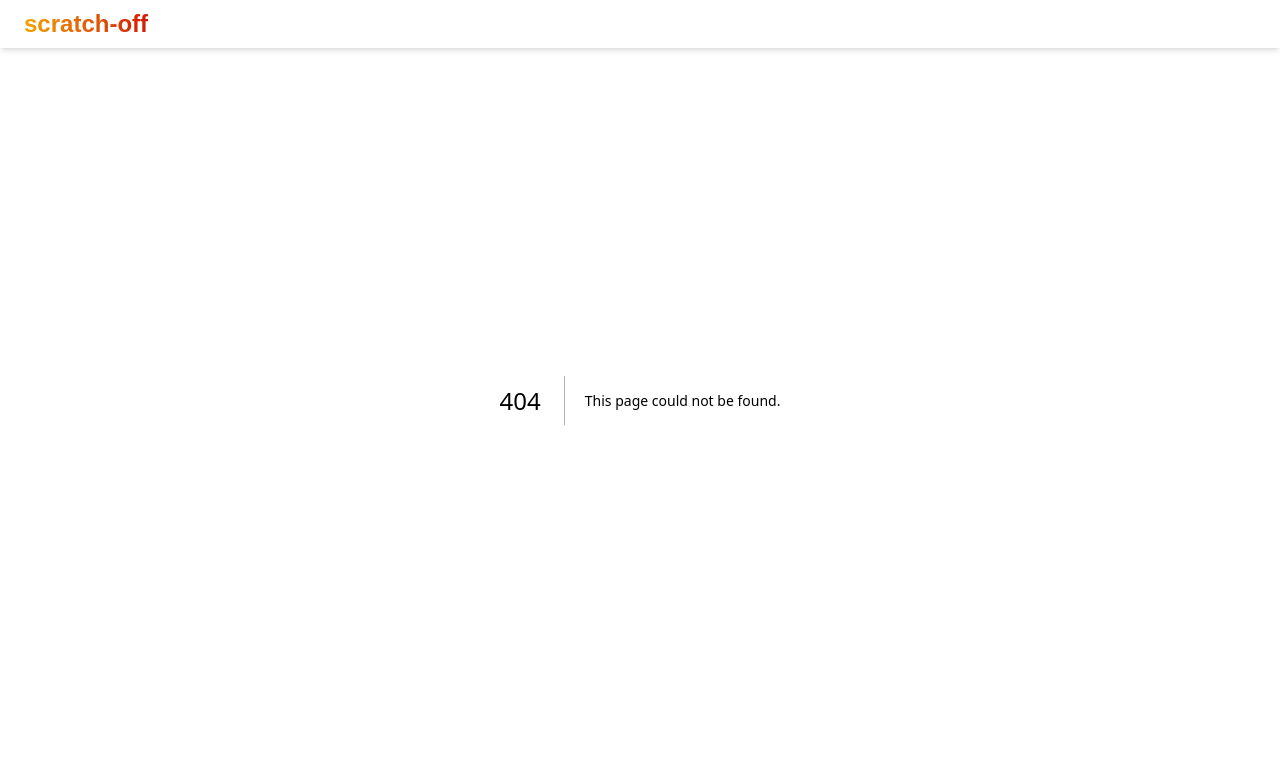
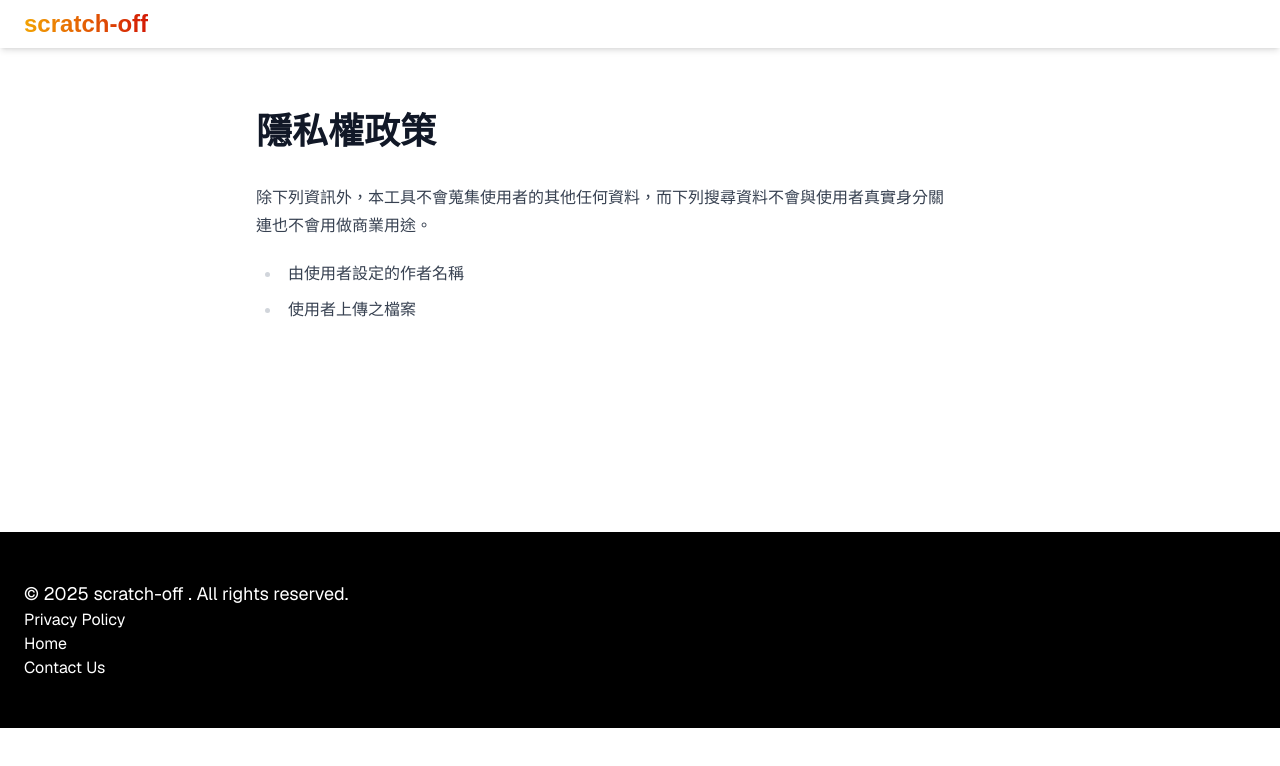
Before and after one commit to jx06T/scratch-off, a Next.js app: page /privacy in a window 1280 px wide. Before the commit this address had no page. Shown: the top 766 px of the page. Built offline with nearby package versions, Linux system fonts and the light colour scheme.

Commit message:
側邊半透明

```diff
--- a/src/app/design/[id]/page.tsx
+++ b/src/app/design/[id]/page.tsx
@@ -4,7 +4,7 @@ import FooterG from "@/components/FooterG";
 
 export default function DesignHome() {
   const params = useParams(); // 取得動態參數
-  const userId = params.id; // `id` 對應 URL 的參數
+  const userId = params ? params.id : ""; // `id` 對應 URL 的參數
 
   return (
     <div className="font-[family-name:var(--font-geist-sans)]">
@@ -19,7 +19,7 @@ export default function DesignHome() {
           </ul>
         </div>
       </main>
-     <FooterG/>
+      <FooterG />
     </div>
   );
 }
--- a/src/app/design/page.tsx
+++ b/src/app/design/page.tsx
@@ -6,11 +6,11 @@ import Image from "next/image";
 export default function DesignHome() {
   return (
     <div className="font-[family-name:var(--font-geist-sans)]">
-      <main className="w-full min-h-screen mt-20 px-[4%] sm:px-[min(2rem,8%)]">
-        <div className=" fixed w-48 h-full pointer-events-none z-10">
+      <main className="w-full min-h-screen mt-20">
+        <div className="fixed w-48 -mt-20 pointer-events-none z-20 h-screen ">
           <StepsSidebar />
         </div>
-        <div className=" md:ml-48 z-10">
+        <div className=" md:ml-48 z-10 px-[4%] sm:px-[min(2rem,8%)]">
           <div className=" prose mx-auto w-full">
             <div className="scroll-mt-20 min-h-96" id="upload-image">
               <h2>圖片上傳區</h2>
@@ -55,6 +55,21 @@ export default function DesignHome() {
             </div>
             <div className="scroll-mt-20 min-h-96" id="game">
               <h2>遊戲選擇區</h2>
+              <div className="w-full rounded-md" >
+                <Image
+                  className="rounded-md object-contain !static "
+                  layout="fill"
+                  priority
+                  src={`https://picsum.photos/seed/picsum5544/900/600`}
+                  alt="佔位圖片"
+                />
+              </div>
+              <div className="mb-20 flex flex-col md:flex-row items-start space-x-0 md:space-x-4 space-y-4 md:space-y-0 mt-8 px-4">
+                <button className={` pointer-events-auto duration-500 transition-all  text-left block py-2 px-6 ml-0 border-red-500 border-2 rounded-full bg-red-100`}>N 個相同數字</button>
+                <button className={` pointer-events-auto duration-500 transition-all  text-left block py-2 px-6 ml-0 border-red-500 border-2 rounded-full bg-red-100`}>N 個相同圖案</button>
+                <button className={` pointer-events-auto duration-500 transition-all  text-left block py-2 px-6 ml-0 border-red-500 border-2 rounded-full bg-red-100`}>開出一個數字</button>
+                <button className={` pointer-events-auto duration-500 transition-all  text-left block py-2 px-6 ml-0 border-red-500 border-2 rounded-full bg-red-100`}>增加色塊背景</button>
+              </div>
             </div>
           </div>
         </div>
--- /dev/null
+++ b/src/app/privacy/page.tsx
@@ -0,0 +1,25 @@
+import FooterG from "@/components/FooterG";
+
+export default function PrivacyPage() {
+  return (
+    <div className="font-[family-name:var(--font-geist-sans)]">
+      <main className="w-full">
+
+        <div className="px-[10%] sm:px-[20%] w-full mt-14 md:mt-28 mb-52 ">
+          <div className=" prose">
+            <h1>隱私權政策</h1>
+            <p>
+              除下列資訊外，本工具不會蒐集使用者的其他任何資料，而下列搜尋資料不會與使用者真實身分關連也不會用做商業用途。
+            </p>
+            <ul>
+              <li>由使用者設定的作者名稱</li>
+              <li>使用者上傳之檔案</li>
+            </ul>
+          </div>
+        </div>
+
+      </main>
+      <FooterG />
+    </div>
+  );
+}
--- a/src/components/StepsSidebar.tsx
+++ b/src/components/StepsSidebar.tsx
@@ -9,7 +9,7 @@ function AStep({ hash, text }: StepT) {
     )
 }
 function StepsSidebar() {
-    const [showSidebar, setShowSidebar] = useState<boolean>()
+    const [showSidebar, setShowSidebar] = useState<boolean>(true)
     const stepsList: StepT[] = [
         { text: "上傳圖片", hash: "#upload-image" },
         { text: "布局設定", hash: "#layout" },
@@ -17,9 +17,18 @@ function StepsSidebar() {
         { text: "遊戲選擇", hash: "#game" },
     ]
     return (
-        <div className=" absolute top-0 pointer-events-none">
-            <button onClick={() => setShowSidebar(!showSidebar)} className={` pointer-events-auto duration-500 transition-all  text-left block py-2 ${showSidebar ? "px-6 ml-0" : "px-4 -ml-11 opacity-40"}  border-red-500 border-2 rounded-full bg-red-100`}>{showSidebar ? "close" : "　>"}</button>
-            <div className=" duration-500 transition-transform space-y-4 mt-4" style={{ transform: `translateX(${showSidebar ? 0 : -200}px)` }}>
+        <div
+            style={{ transform: `translateX(${showSidebar ? 0 : -165}px)` }}
+            className=" h-screen duration-500 transition-transform absolute top-0 pt-20 px-[4%] sm:px-[min(2rem,8%)]  pointer-events-none bg-white/30 backdrop-blur-sm shadow-lg "
+        >
+            <button
+                onClick={() => setShowSidebar(!showSidebar)}
+                className={` pointer-events-auto duration-500 transition-all  text-left block py-2 ${showSidebar ? "px-6" : "px-4 opacity-40"}  border-red-500 border-2 rounded-full bg-red-100`}
+                style={{ transform: `translateX(${showSidebar ? 0 : 120}px)` }}
+            >
+                {showSidebar ? "close" : "　>"}
+            </button>
+            <div className="h-full space-y-4 mt-4" >
                 {stepsList.map((e) => (
                     <AStep key={e.hash} {...e} />
                 ))}
```
Also changed, not shown: src/Document_J/code/scratch-off/src/components/BigTitle.svg (deleted).
